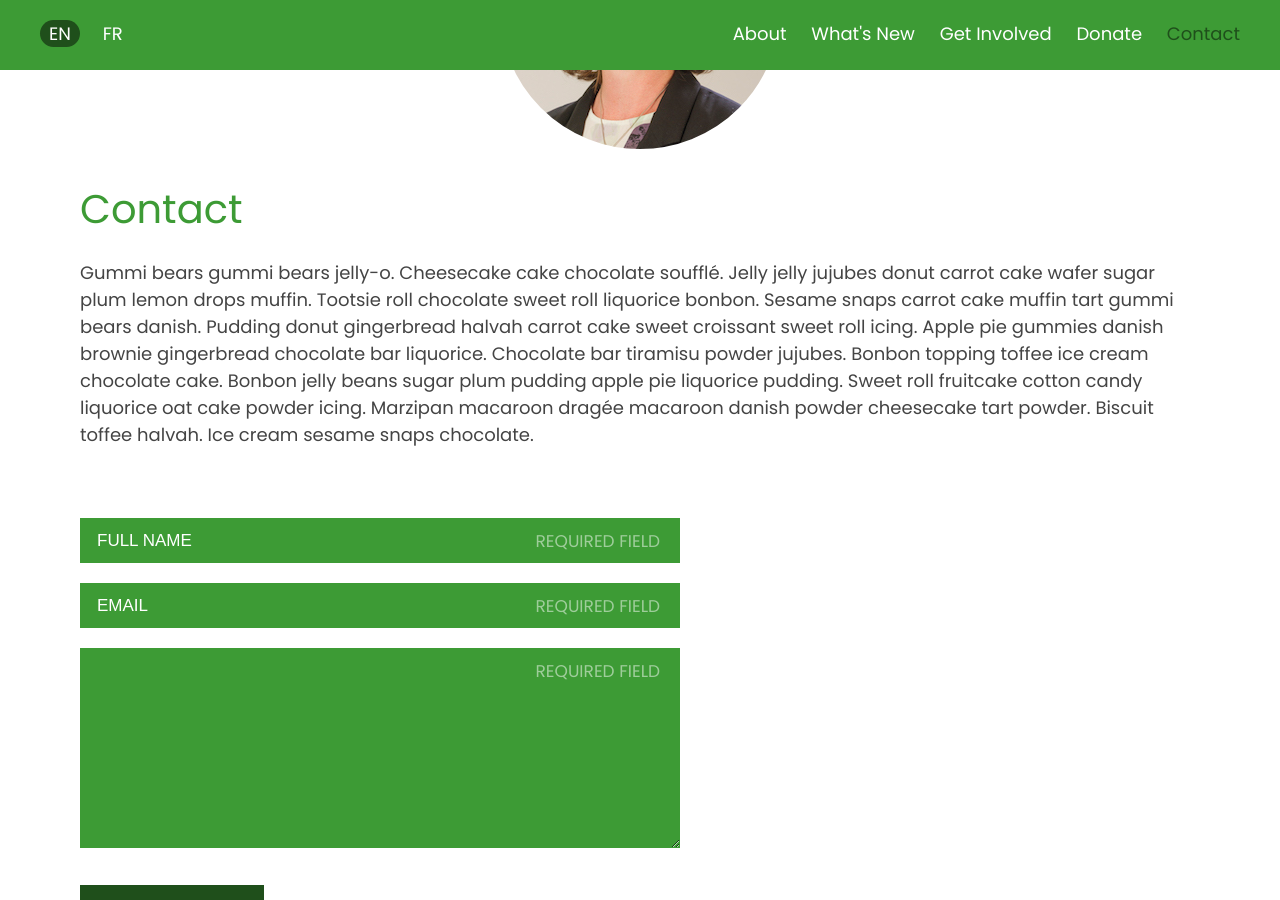
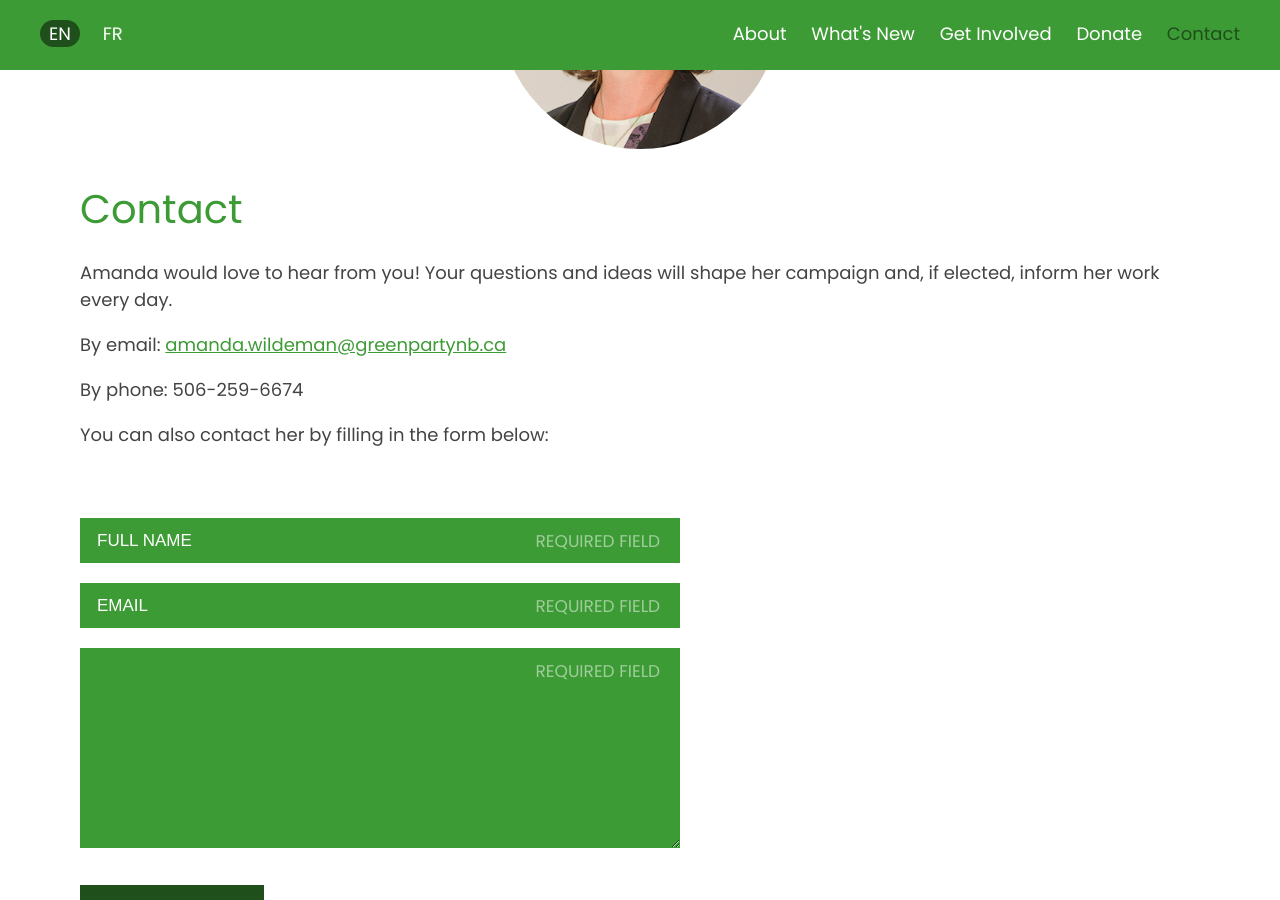
Before and after one commit to awildeman/awildeman.github.io, a Jekyll site: the page built from en/contact.html, in a window 1280 px wide and 900 px high, scrolled down 401 px. Built offline with Jekyll 4.4.1, drawn with Linux system fonts in a browser that asks for light colours; nearby versions of some CDN libraries.

Commit message:
added content

```diff
--- a/_config.yml
+++ b/_config.yml
@@ -16,7 +16,8 @@
 title: Elect Amanda Wildeman
 baseurl: "" # the subpath of your site, e.g. /blog
 url: "" # the base hostname & protocol for your site, e.g. http://example.com
-email: amandawildeman@greenpartynb.ca
+email: amanda.wildeman@greenpartynb.ca
+phone: 506-259-6674
 facebook: "https://www.facebook.com/teamAmandaWildeman/"
 youtube: "https://www.youtube.com/channel/UCaFIsMrFvTRpVu4IQ2hGl0A"
 
--- a/_data/contact.yaml
+++ b/_data/contact.yaml
@@ -2,8 +2,17 @@ title:
   en: Contact
   fr: Joindre
 text:
-  en: Gummi bears gummi bears jelly-o. Cheesecake cake chocolate soufflé. Jelly jelly jujubes donut carrot cake wafer sugar plum lemon drops muffin. Tootsie roll chocolate sweet roll liquorice bonbon. Sesame snaps carrot cake muffin tart gummi bears danish. Pudding donut gingerbread halvah carrot cake sweet croissant sweet roll icing. Apple pie gummies danish brownie gingerbread chocolate bar liquorice. Chocolate bar tiramisu powder jujubes. Bonbon topping toffee ice cream chocolate cake. Bonbon jelly beans sugar plum pudding apple pie liquorice pudding. Sweet roll fruitcake cotton candy liquorice oat cake powder icing. Marzipan macaroon dragée macaroon danish powder cheesecake tart powder. Biscuit toffee halvah. Ice cream sesame snaps chocolate.
-  fr: French content
+  en: Amanda would love to hear from you! Your questions and ideas will shape her campaign and, if elected, inform her work every day.
+  fr: Amanda would love to hear from you! Your questions and ideas will shape her campaign and, if elected, inform her work every day.
+by-email:
+  en: By email
+  fr: By email
+by-phone:
+  en: By phone
+  fr: By phone
+by-form:
+  en: You can also contact her by filling in the form below
+  fr: You can also contact her by filling in the form below
 fields:
   name:
     placeholder:
--- a/_data/donate.yaml
+++ b/_data/donate.yaml
@@ -3,8 +3,17 @@ title:
   fr: Faire un Don
 text:
   en:
-    Gummi bears gummi bears jelly-o. Cheesecake cake chocolate soufflé. Jelly jelly jujubes donut carrot cake wafer sugar plum lemon drops muffin. Tootsie roll chocolate sweet roll liquorice bonbon. Sesame snaps carrot cake muffin tart gummi bears danish. Pudding donut gingerbread halvah carrot cake sweet croissant sweet roll icing. Apple pie gummies danish brownie gingerbread chocolate bar liquorice. Chocolate bar tiramisu powder jujubes. Bonbon topping toffee ice cream chocolate cake. Bonbon jelly beans sugar plum pudding apple pie liquorice pudding. Sweet roll fruitcake cotton candy liquorice oat cake powder icing. Marzipan macaroon dragée macaroon danish powder cheesecake tart powder. Biscuit toffee halvah. Ice cream sesame snaps chocolate.
-  fr: French content
+    Amanda is passionate about community driven change and leadership and believes in working alongside individuals, families and communities to achieve their goals. As your MLA, Amanda will put people first and the party second, prioritizing open dialogue with residents.
+
+    Your donation will help Amanda connect with as many people in Fredericton-York as possible!
+
+    To donate by credit card, click the 'Continue to PayPal' link after submitting your donation amount and contact information and it will take you to a credit card donation form.
+  fr:
+    Amanda est passionnée par un leadership qui élabore des solutions conçues par la communauté et croit qu’il est essentiel de travailler avec chacun d’entre vous pour atteindre vos buts.  En tant que votre députée, Amanda mettra la communauté en premier, avant le parti politique, et priorisant un dialogue ouvert avec les résidents.
+
+    Your donation will help Amanda connect with as many people in Fredericton-York as possible!
+
+    To donate by credit card, click the 'Continue to PayPal' link after submitting your donation amount and contact information and it will take you to a credit card donation form.
 button:
   en: Donate Now
   fr: Faire un Don
--- a/_layouts/pages/contact.html
+++ b/_layouts/pages/contact.html
@@ -7,6 +7,9 @@ layout: page
   </div>
   <h2>{{site.data.contact.title[page.lang]}}</h2>
   <p>{{site.data.contact.text[page.lang]}}</p>
+  <p>{{site.data.contact.by-email[page.lang]}}: <a href="mailto:{{site.email}}">{{site.email}}</a></p>
+  <p>{{site.data.contact.by-phone[page.lang]}}: {{site.phone}}</p>
+  <p>{{site.data.contact.by-form[page.lang]}}:</p>
   <!-- <form action="https://formspree.io/{{site.email}}" method="post"> -->
   <form action="" method="post">
     <div class="form-fields">
```
